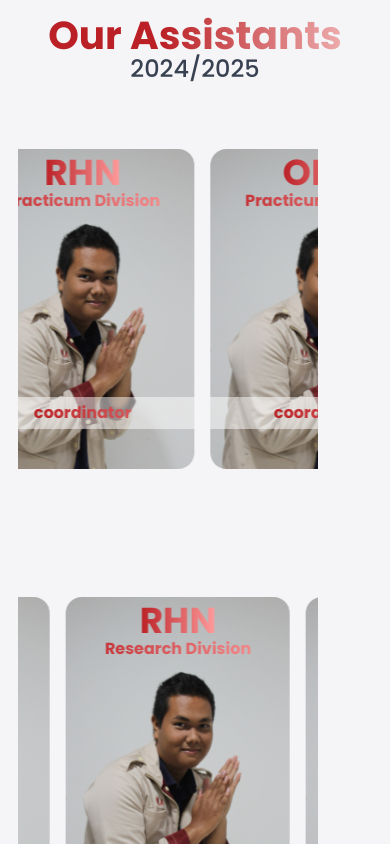
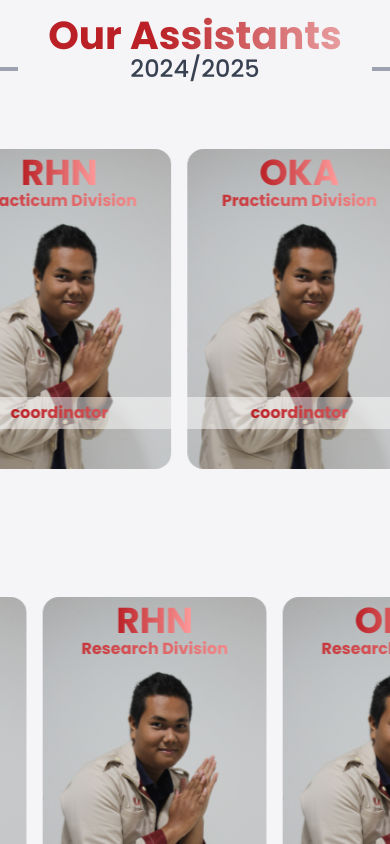
Before and after one commit to CPS-TelU/fe-cpslaboratory.com, a Next.js app: page /about in a window 390 px wide. Shown: the part 1400-2244 px from the top of the page. Built offline with nearby package versions, Linux system fonts and the light colour scheme.

Commit message:
fix: mobile scroll fix

```diff
--- a/components/ui/scrolling.tsx
+++ b/components/ui/scrolling.tsx
@@ -82,7 +82,7 @@ export function ScrollingCards({
     <div
       ref={containerRef}
       className={cn(
-        "scroller relative z-20 lg:max-w-full  max-w-[300px] overflow-hidden",
+        "scroller relative z-20 lg:max-w-full  max-w-[400px] overflow-hidden",
         className
       )}
     >
```
